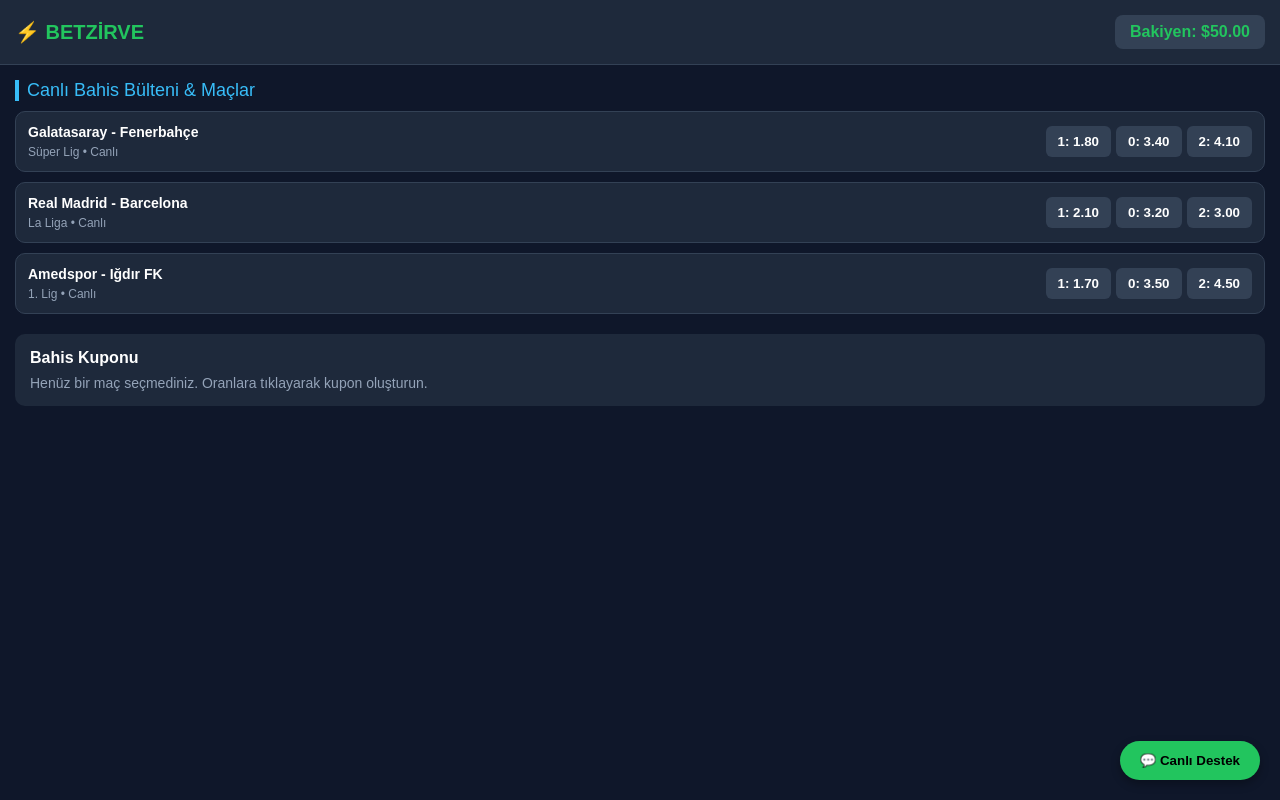
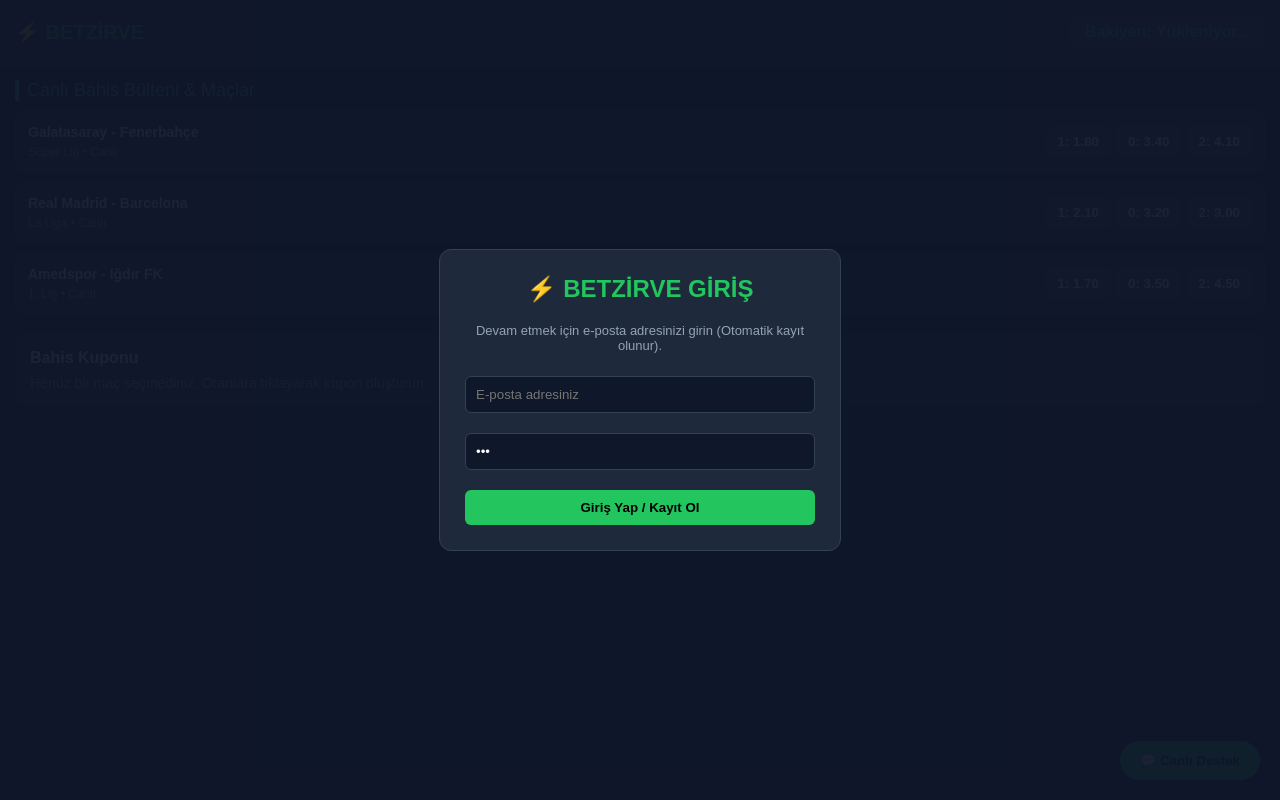
Before and after one commit to Mert73/Betzirve, a website: page public/games.html in a window 1280 px wide. Drawn offline with Linux system fonts and the light colour scheme.

Commit message:
Add multi-user login and dynamic balance interface

```diff
--- a/public/games.html
+++ b/public/games.html
@@ -18,13 +18,30 @@
         .odd-btn { background: #334155; border: none; color: #fff; padding: 8px 12px; border-radius: 6px; cursor: pointer; font-weight: bold; }
         .odd-btn:hover { background: #22c55e; color: #000; }
         .support-btn { position: fixed; bottom: 20px; right: 20px; background: #22c55e; color: #000; padding: 12px 20px; border-radius: 30px; font-weight: bold; border: none; cursor: pointer; box-shadow: 0 4px 10px rgba(0,0,0,0.3); z-index: 1000; }
+
+        /* Giriş Modal Ekranı */
+        #auth-modal { position: fixed; top: 0; left: 0; width: 100%; height: 100%; background: rgba(15, 23, 42, 0.95); display: flex; justify-content: center; align-items: center; z-index: 2000; }
+        .auth-box { background: #1e293b; padding: 25px; border-radius: 12px; width: 90%; max-width: 350px; border: 1px solid #334155; text-align: center; }
+        .auth-box input { width: 100%; padding: 10px; margin: 10px 0; background: #0f172a; border: 1px solid #334155; color: #fff; border-radius: 6px; box-sizing: border-box; }
+        .auth-box button { width: 100%; padding: 10px; background: #22c55e; color: #000; font-weight: bold; border: none; border-radius: 6px; cursor: pointer; margin-top: 10px; }
     </style>
 </head>
 <body>
 
+    <!-- Giriş / Kayıt Ol Ekranı -->
+    <div id="auth-modal">
+        <div class="auth-box">
+            <h2 style="color: #22c55e; margin-top: 0;">⚡ BETZİRVE GİRİŞ</h2>
+            <p style="color: #94a3b8; font-size: 13px;">Devam etmek için e-posta adresinizi girin (Otomatik kayıt olunur).</p>
+            <input type="email" id="user-email" placeholder="E-posta adresiniz" required>
+            <input type="password" id="user-password" placeholder="Şifre (İsteğe bağlı)" value="123">
+            <button onclick="handleLogin()">Giriş Yap / Kayıt Ol</button>
+        </div>
+    </div>
+
     <header>
         <div class="logo">⚡ BETZİRVE</div>
-        <div class="balance" id="wallet-balance">Bakiyen: $50.00</div>
+        <div class="balance" id="wallet-balance">Bakiyen: Yükleniyor...</div>
     </header>
 
     <div class="container">
@@ -75,6 +92,47 @@
     <button class="support-btn" onclick="alert('Canlı destek hattına bağlandınız. Müşteri temsilcimiz birazdan sizinle ilgilenecektir.')">💬 Canlı Destek</button>
 
     <script>
+        let currentUser = localStorage.getItem('betzirve_user');
+
+        if (currentUser) {
+            document.getElementById('auth-modal').style.display = 'none';
+            loadBalance(currentUser);
+        }
+
+        function handleLogin() {
+            const email = document.getElementById('user-email').value;
+            const password = document.getElementById('user-password').value;
+
+            if(!email) {
+                alert('Lütfen e-posta adresinizi girin!');
+                return;
+            }
+
+            fetch('/api/login', {
+                method: 'POST',
+                headers: { 'Content-Type': 'application/json' },
+                body: JSON.stringify({ email, password })
+            })
+            .then(res => res.json())
+            .then(data => {
+                if(data.success) {
+                    localStorage.setItem('betzirve_user', email);
+                    document.getElementById('auth-modal').style.display = 'none';
+                    loadBalance(email);
+                } else {
+                    alert(data.message || 'Giriş başarısız!');
+                }
+            });
+        }
+
+        function loadBalance(email) {
+            fetch(`/api/wallet?email=${encodeURIComponent(email)}`)
+                .then(res => res.json())
+                .then(data => {
+                    document.getElementById('wallet-balance').innerText = 'Bakiyen: $' + data.balance.toFixed(2);
+                });
+        }
+
         function addCoupon(match, odd) {
             document.getElementById('coupon-content').innerHTML = `<div style="color: #22c55e; font-weight: bold;">Seçilen Maç: ${match}</div><div>Oran: ${odd}</div>`;
         }
```
